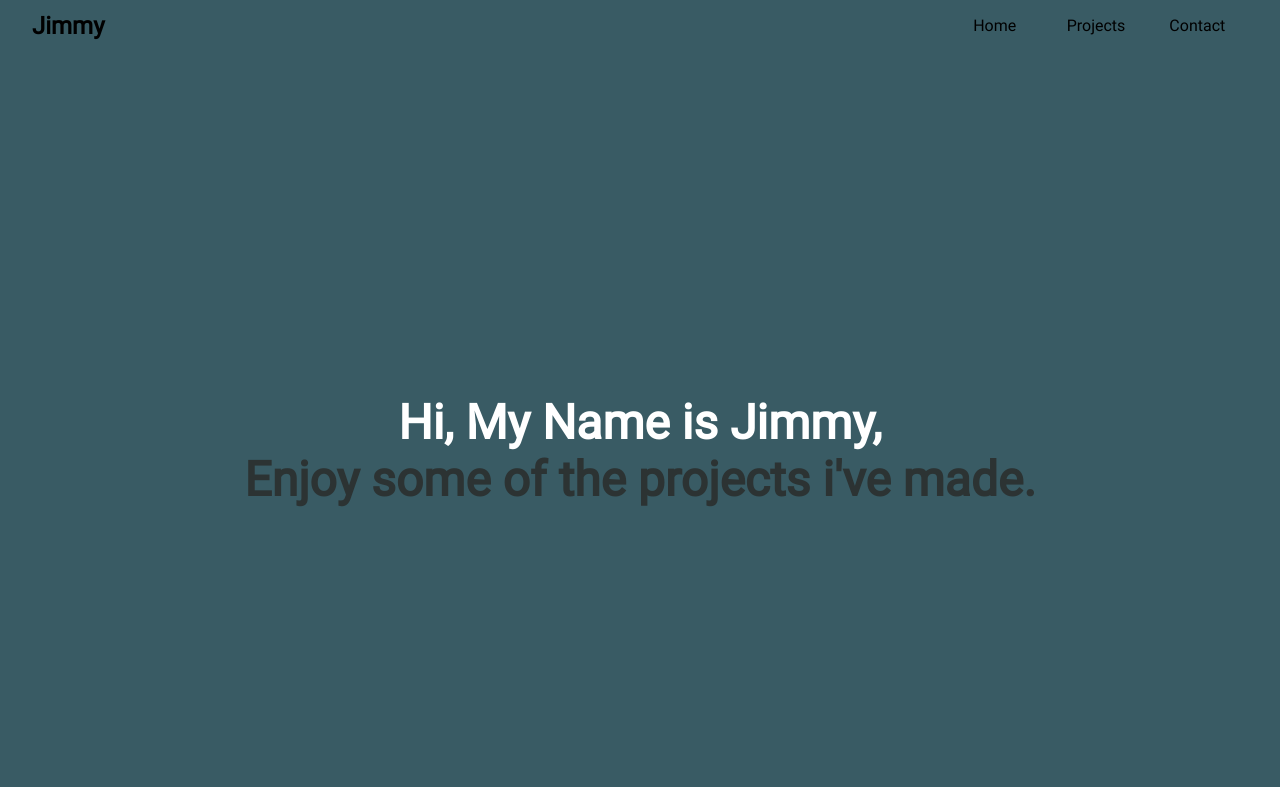
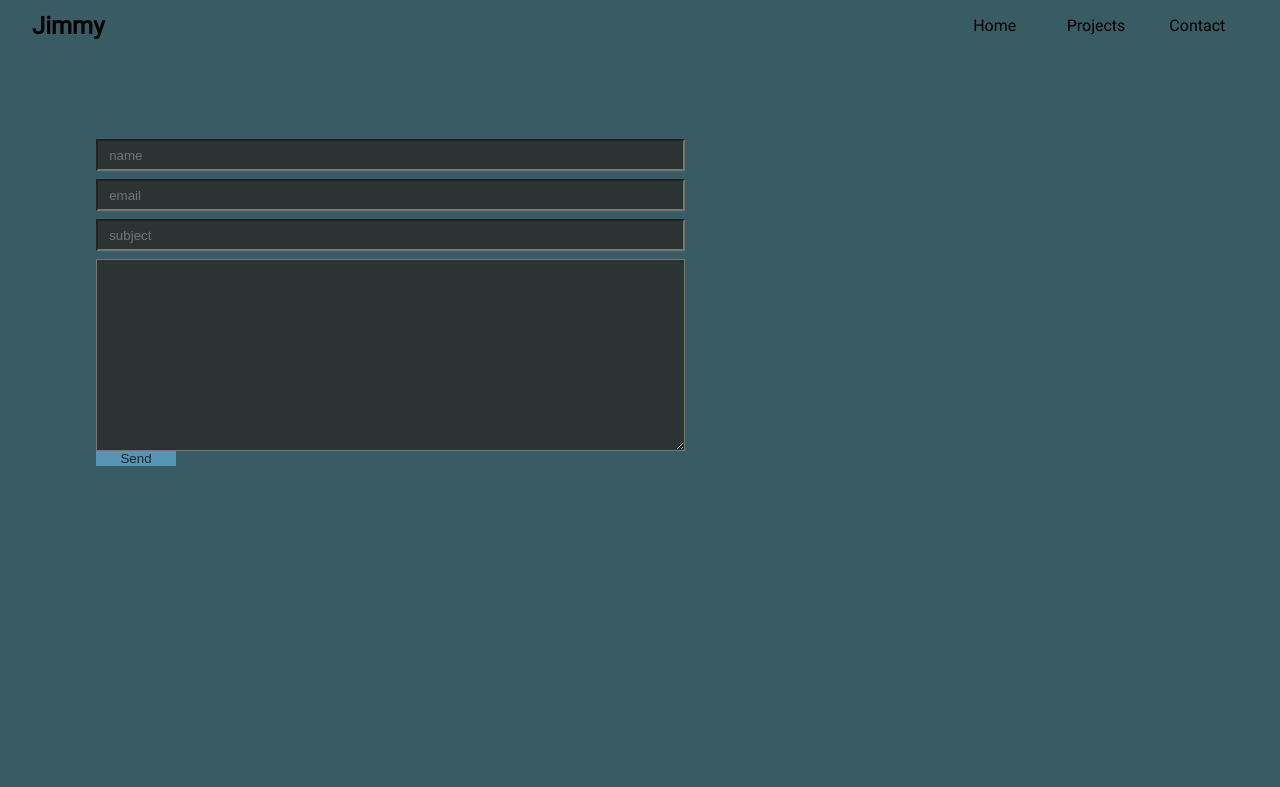
Before and after one commit to jimmykt/portfolio, a React (Create React App) app: page /contact in a window 1280 px wide. Shown: the top 787 px of the page. Built offline with nearby package versions, Linux system fonts and the light colour scheme.

Commit message:
contact form layout

```diff
--- a/src/App.js
+++ b/src/App.js
@@ -1,6 +1,7 @@
 import "./App.scss";
 import { BrowserRouter, Switch, Route } from "react-router-dom";
 import HomePage from "./pages/HomePage";
+import ContactPage from "./pages/ContactPage";
 import Header from "./components/Header";
 import Footer from "./components/Footer";
 
@@ -9,7 +10,8 @@ function App() {
     <BrowserRouter>
       <Header />
       <Switch>
-        <Route path="/" component={HomePage} />
+        <Route path="/" exact component={HomePage} />
+        <Route path="/contact" component={ContactPage} />
       </Switch>
       <Footer />
     </BrowserRouter>
--- a/src/components/Header.jsx
+++ b/src/components/Header.jsx
@@ -1,4 +1,6 @@
 import "./Header.scss";
+
+import { Link, NavLink } from "react-router-dom";
 import React, { useState } from "react";
 import Hamburger from "./Hamburger";
 
@@ -21,19 +23,21 @@ function Header() {
 
       <ul className={"header__list " + isClick}>
         <li className="header__list-item">
-          <a className="header__link" href="#">
-            Home
-          </a>
+          <NavLink to="/" className="header__link">
+            <a className="header__link" href="#">
+              Home
+            </a>
+          </NavLink>
         </li>
         <li className="header__list-item">
-          <a className="header__link" href="#projects">
+          <a className="header__link" href="/#projects">
             Projects
           </a>
         </li>
         <li className="header__list-item">
-          <a className="header__link" href="#">
+          <NavLink to="/contact" className="header__link">
             Contact
-          </a>
+          </NavLink>
         </li>
       </ul>
     </header>
--- a/src/components/Projects.scss
+++ b/src/components/Projects.scss
@@ -5,7 +5,7 @@
   @include page-side-padding-mobile;
   display: flex;
   justify-content: center;
-  background-color: #2c3333;
+  background-color: $color2;
   padding: 2rem 0rem;
   position: relative;
 
--- /dev/null
+++ b/src/pages/ContactPage.jsx
@@ -0,0 +1,36 @@
+import "./ContactPage.scss";
+
+function ContactPage() {
+  return (
+    <div className="ContactPage">
+      <form className="ContactPage__form" action="">
+        <input
+          className="input ContactPage__name"
+          type="text"
+          name="name"
+          id="name"
+          placeholder="name"
+        />
+        <input
+          className="input ContactPage__email"
+          type="email"
+          name="email"
+          id="email"
+          placeholder="email"
+        />
+        <input
+          className="input ContactPage__subject"
+          type="subject"
+          name="subject"
+          id="subject"
+          placeholder="subject"
+        />
+
+        <textarea className="input ContactPage__messageBody"></textarea>
+        <button className="ContactPage__sendButton">Send</button>
+      </form>
+    </div>
+  );
+}
+
+export default ContactPage;
--- /dev/null
+++ b/src/pages/ContactPage.scss
@@ -0,0 +1,39 @@
+@use "../styles/variables" as *;
+@use "../styles/mixins" as *;
+
+.ContactPage {
+  @include page-side-padding-mobile;
+  height: 90vh;
+  background-color: $color1;
+
+  &__form {
+    padding: 5rem;
+    display: flex;
+    flex-direction: column;
+    width: 60%;
+  }
+
+  &__messageBody {
+    padding: 1rem;
+    height: 12rem;
+  }
+
+  &__sendButton {
+    width: 5rem;
+    background-color: rgb(105, 189, 235);
+    border: none;
+    opacity: 0.6;
+    &:hover {
+      opacity: 1;
+    }
+  }
+}
+
+.input {
+  background-color: $color2;
+  color: white;
+  padding-left: 0.7rem;
+  padding-right: 1rem;
+  margin-top: 0.5rem;
+  min-height: 2rem;
+}
```
